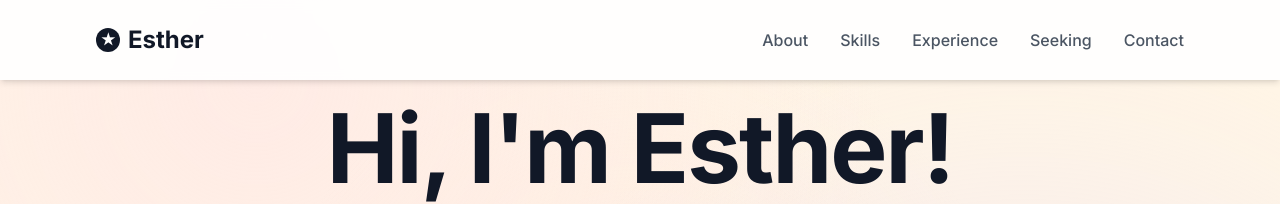
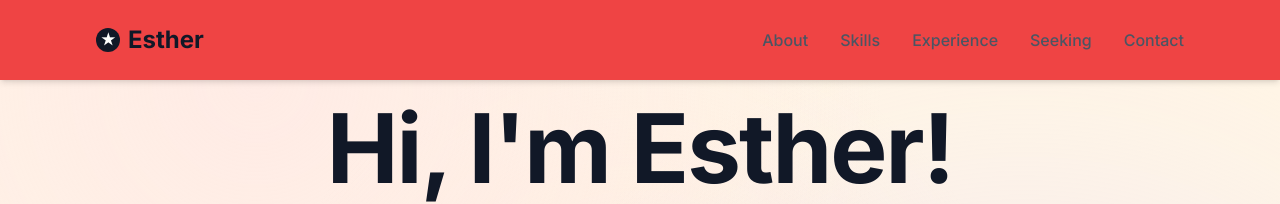
Before and after one commit to estherbeep/estherchen, a Next.js app: page / in a window 1280 px wide. Shown: the top 204 px of the page. Built offline with nearby package versions, Linux system fonts and the light colour scheme.

Commit message:
Fix navigation z-index conflicts: remove competing z-index values and add solid background test

```diff
--- a/app/components/HeroSection.tsx
+++ b/app/components/HeroSection.tsx
@@ -7,7 +7,7 @@ import { ChevronDown, Sparkles, MapPin, Calendar } from 'lucide-react'
 const HeroSection = () => {
   return (
     <section className="relative min-h-screen flex items-center justify-center gradient-bg overflow-hidden px-4 sm:px-6 lg:px-8">
-      <div className="container-max relative z-10">
+      <div className="container-max relative">
         <div className="flex flex-col items-center text-center">
           {/* Main Headline */}
           <motion.div
--- a/app/components/Navigation.tsx
+++ b/app/components/Navigation.tsx
@@ -36,8 +36,8 @@ const Navigation = () => {
     <nav
       className={`fixed top-0 left-0 right-0 z-[9999] transition-all duration-300 ${
         scrolled
-          ? 'bg-white/95 backdrop-blur-md shadow-lg border-b border-gray-200'
-          : 'bg-white/90 backdrop-blur-sm shadow-md'
+          ? 'bg-red-500 shadow-lg border-b border-gray-200'
+          : 'bg-red-500 shadow-md'
       }`}
       style={{
         position: 'fixed',
--- a/app/page.tsx
+++ b/app/page.tsx
@@ -38,7 +38,8 @@ export default function Home() {
         initial={{ opacity: 0 }}
         animate={{ opacity: 1 }}
         transition={{ duration: 0.6 }}
-        className="relative z-10"
+        layout="position"
+        className="relative"
       >
         <HeroSection />
         <AboutSection />
```
